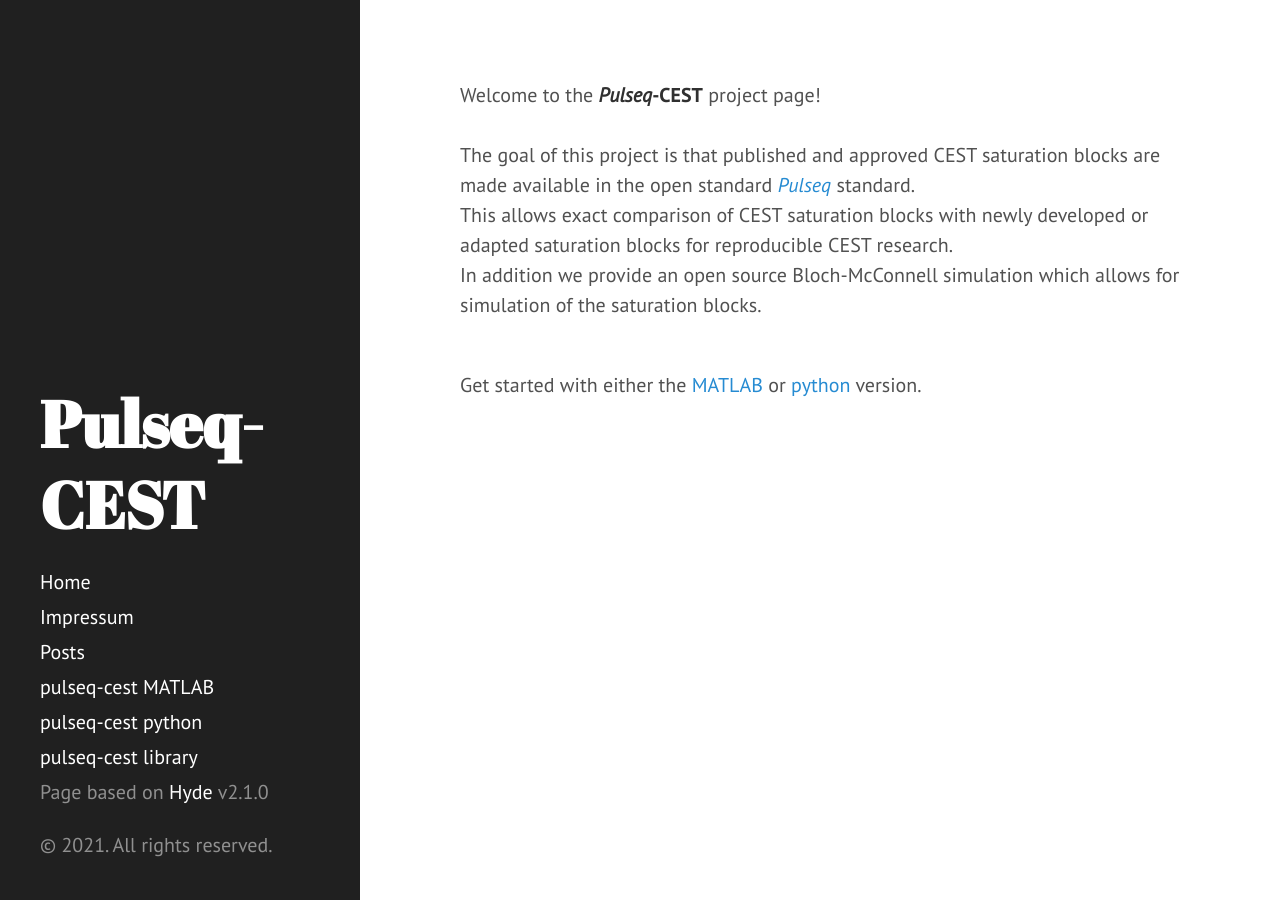
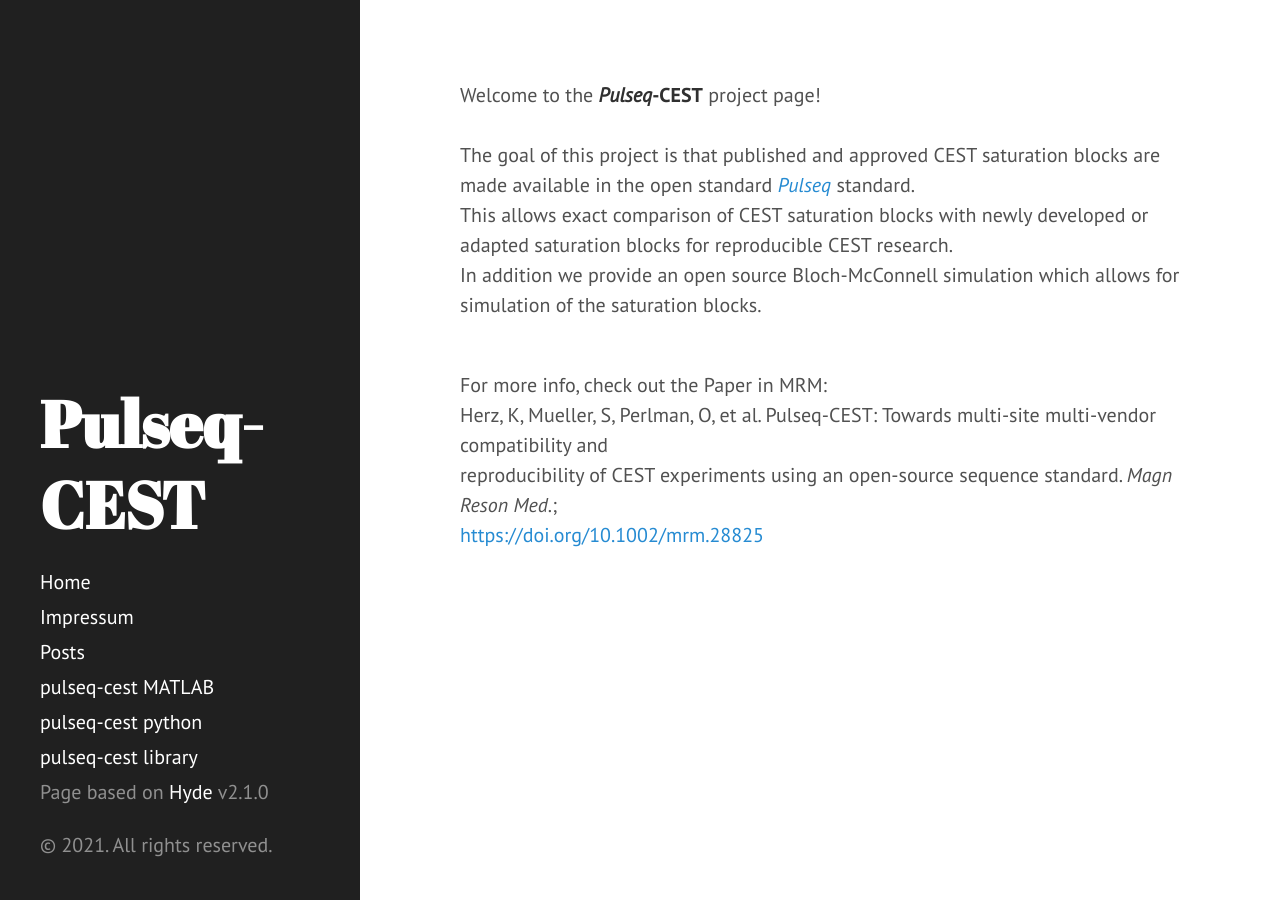
Before and after one commit to pulseq-cest/pulseq-cest.github.io, a Jekyll site: the page built from index.html, in a window 1280 px wide. Built offline with Jekyll 4.4.1, drawn with Linux system fonts in a browser that asks for light colours; the list of posts is cut into pages by our own code.

```diff
--- a/index.html
+++ b/index.html
@@ -13,5 +13,7 @@ saturation blocks for reproducible CEST research. <br>
 In addition we provide an open source Bloch-McConnell simulation which allows for simulation of the
 saturation blocks.</p> <br>
 
-Get started with either the <a href="https://github.com/kherz/pulseq-cest">MATLAB</a> or
- <a href="https://github.com/KerstinHut/pypulseq-cest">python</a> version.
+For more info, check out the Paper in MRM:<br>
+Herz, K, Mueller, S, Perlman, O, et al. Pulseq-CEST: Towards multi-site multi-vendor compatibility and <br>
+reproducibility of CEST experiments using an open-source sequence standard. <i>Magn Reson Med.</i>; <br>
+<a href="https://doi.org/10.1002/mrm.28825 " target="_blank">https://doi.org/10.1002/mrm.28825</a>  <br> <br>
```
Also changed, not shown: _posts/2021-05-07-MRMPaper.md (added, +8 -0 lines), impressum.md (+1 -1 lines).
